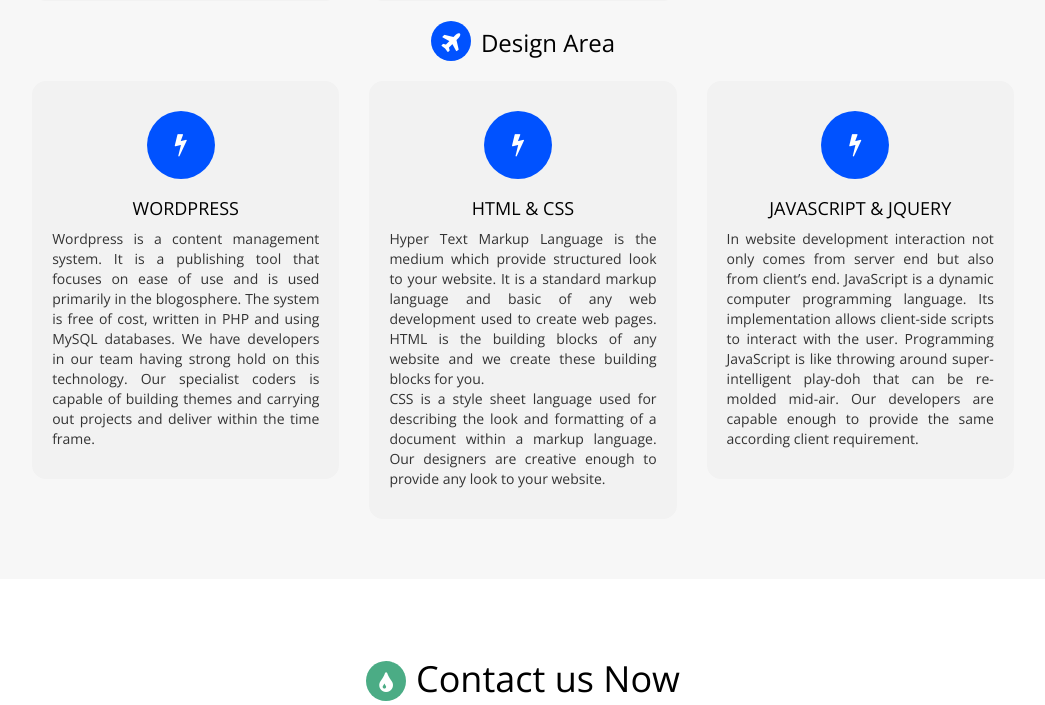
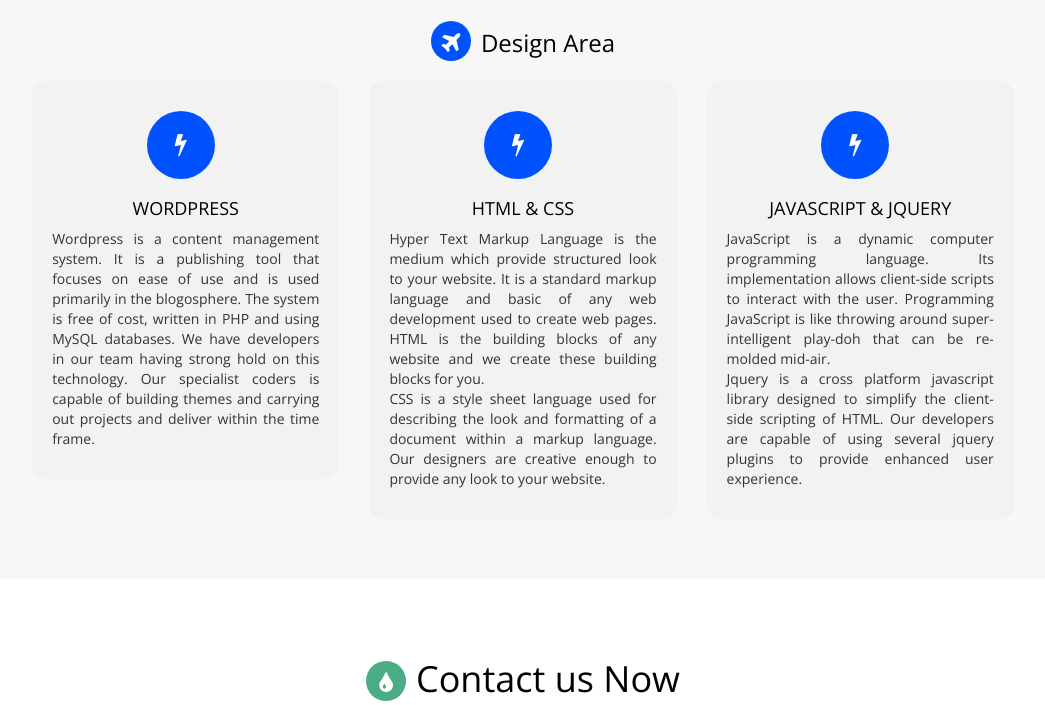
Before and after one commit to priyankodey/flamb, a Rails app: page / in a window 1280 px wide. Shown: the part 3036-3741 px from the top of the page, without its empty margins (117-1162 px from the left). Run offline with Rails 7, Linux system fonts and the light colour scheme; style sheets or scripts are compiled from the project's sources; some web fonts are replaced.

Commit message:
content of jquery changes

```diff
--- a/app/views/static_pages/index.html.erb
+++ b/app/views/static_pages/index.html.erb
@@ -322,7 +322,7 @@
                         <div class="text-center blog_bg">
                             <i class="fa fa-bolt icon-round bk-color-blue"></i>
                             <h4>JAVASCRIPT & JQUERY</h4>
-                            <p class="text-justify">In website development interaction not only comes from server end but also from client’s end. JavaScript is a dynamic computer programming language. Its implementation allows client-side scripts to interact with the user. Programming JavaScript is like throwing around super-intelligent play-doh that can be re-molded mid-air. Our developers are capable enough to provide the same according client requirement.
+                            <p class="text-justify"> JavaScript is a dynamic computer programming language. Its implementation allows client-side scripts to interact with the user. Programming JavaScript is like throwing around super-intelligent play-doh that can be re-molded mid-air. <br>Jquery is a cross platform javascript library designed to simplify the client-side scripting of HTML. Our developers are capable of using several jquery plugins to provide enhanced user experience.
                             </p>
                         </div>
                         </div>
```
